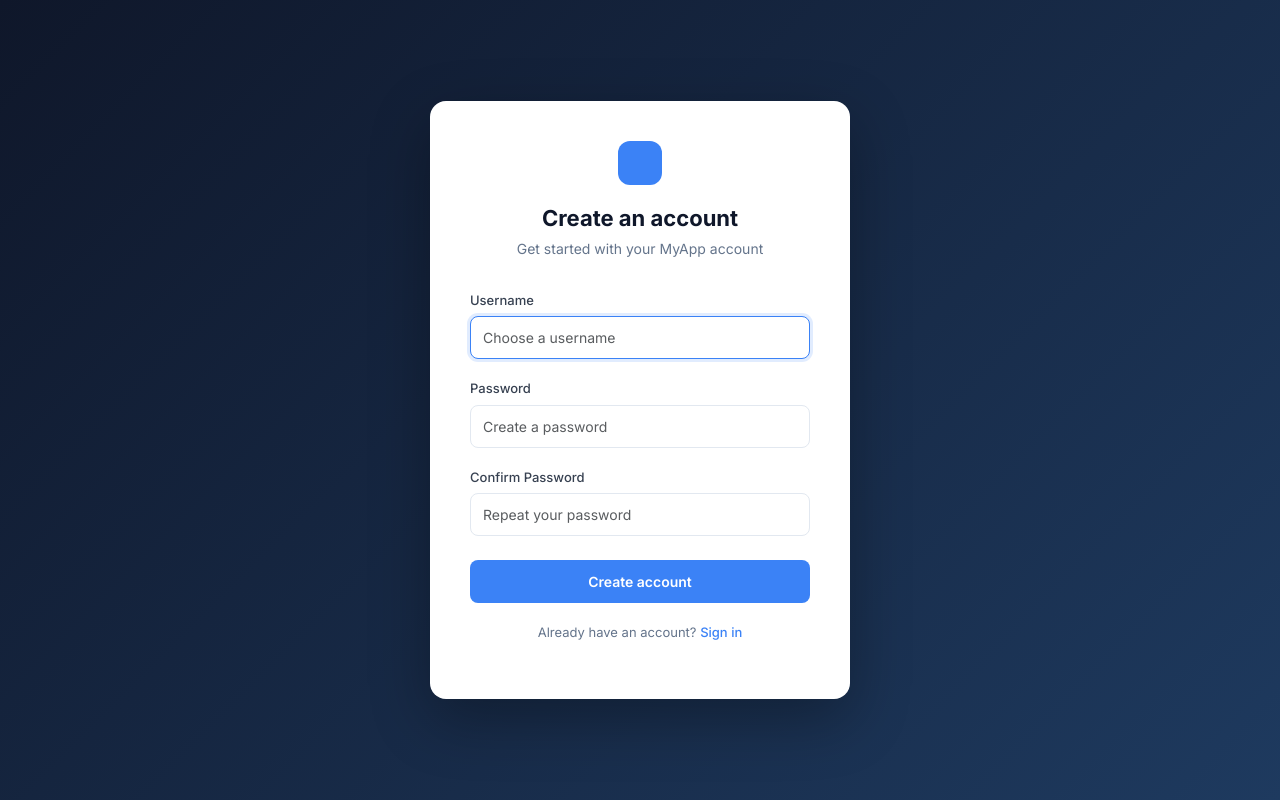
After one commit to ckmusngi/django-template, a Django app: page /users/signup/ in a window 1280 px wide. The commit adds this page. Run offline with Django 5.2, Linux system fonts and the light colour scheme.

Commit message:
Add signup functionality with user creation form and update URLs

```diff
--- a/users/templates/users/login.html
+++ b/users/templates/users/login.html
@@ -56,7 +56,7 @@
     </form>
 
     <p class="auth-footer-text">
-        Don't have an account? <a href="#">Create one</a>
+        Don't have an account? <a href="{% url 'signup' %}">Create one</a>
     </p>
 </div>
 {% endblock %}
--- /dev/null
+++ b/users/templates/users/signup.html
@@ -0,0 +1,73 @@
+{% extends 'base_auth.html' %}
+
+{% block title %}Sign Up — MyApp{% endblock %}
+
+{% block content %}
+<div class="auth-card">
+    <div class="auth-logo">
+        <!-- <i class="bi bi-briefcase-fill"></i> -->
+    </div>
+    <h1 class="auth-title">Create an account</h1>
+    <p class="auth-subtitle">Get started with your MyApp account</p>
+
+    {% if form.non_field_errors %}
+        <div class="alert alert-danger py-2 px-3 mb-3" style="font-size:13px; border-radius:8px;">
+            {{ form.non_field_errors }}
+        </div>
+    {% endif %}
+
+    <form method="post" novalidate>
+        {% csrf_token %}
+
+        <div class="mb-3">
+            <label for="{{ form.username.id_for_label }}" class="form-label">Username</label>
+            <input
+                type="text"
+                name="{{ form.username.html_name }}"
+                id="{{ form.username.id_for_label }}"
+                class="form-control {% if form.username.errors %}is-invalid{% endif %}"
+                placeholder="Choose a username"
+                value="{{ form.username.value|default:'' }}"
+                autofocus
+            >
+            {% if form.username.errors %}
+                <div class="invalid-feedback">{{ form.username.errors.0 }}</div>
+            {% endif %}
+        </div>
+
+        <div class="mb-3">
+            <label for="{{ form.password1.id_for_label }}" class="form-label">Password</label>
+            <input
+                type="password"
+                name="{{ form.password1.html_name }}"
+                id="{{ form.password1.id_for_label }}"
+                class="form-control {% if form.password1.errors %}is-invalid{% endif %}"
+                placeholder="Create a password"
+            >
+            {% if form.password1.errors %}
+                <div class="invalid-feedback">{{ form.password1.errors.0 }}</div>
+            {% endif %}
+        </div>
+
+        <div class="mb-4">
+            <label for="{{ form.password2.id_for_label }}" class="form-label">Confirm Password</label>
+            <input
+                type="password"
+                name="{{ form.password2.html_name }}"
+                id="{{ form.password2.id_for_label }}"
+                class="form-control {% if form.password2.errors %}is-invalid{% endif %}"
+                placeholder="Repeat your password"
+            >
+            {% if form.password2.errors %}
+                <div class="invalid-feedback">{{ form.password2.errors.0 }}</div>
+            {% endif %}
+        </div>
+
+        <button type="submit" class="btn btn-auth">Create account</button>
+    </form>
+
+    <p class="auth-footer-text">
+        Already have an account? <a href="{% url 'login' %}">Sign in</a>
+    </p>
+</div>
+{% endblock %}
--- a/users/urls.py
+++ b/users/urls.py
@@ -1,9 +1,10 @@
 from django.urls import path
-from .views import UserLoginView, dashboard
+from .views import UserLoginView, signup, dashboard
 from django.contrib.auth.views import LogoutView
 
 urlpatterns = [
     path('login/', UserLoginView.as_view(), name='login'),
+    path('signup/', signup, name='signup'),
     path('logout/', LogoutView.as_view(next_page='login'), name='logout'),
     path('dashboard/', dashboard, name='dashboard'),
 ]
--- a/users/views.py
+++ b/users/views.py
@@ -1,6 +1,8 @@
-from django.shortcuts import render
+from django.shortcuts import render, redirect
 from django.contrib.auth.decorators import login_required
 from django.contrib.auth.views import LoginView, LogoutView
+from django.contrib.auth.forms import UserCreationForm
+from django.contrib.auth import login
 from django.urls import reverse_lazy
 
 
@@ -12,6 +14,20 @@ class UserLoginView(LoginView):
         return reverse_lazy('dashboard')
 
 
+def signup(request):
+    if request.user.is_authenticated:
+        return redirect('dashboard')
+    if request.method == 'POST':
+        form = UserCreationForm(request.POST)
+        if form.is_valid():
+            user = form.save()
+            login(request, user)
+            return redirect('dashboard')
+    else:
+        form = UserCreationForm()
+    return render(request, 'users/signup.html', {'form': form})
+
+
 @login_required
 def dashboard(request):
     return render(request, 'users/dashboard.html')
```
